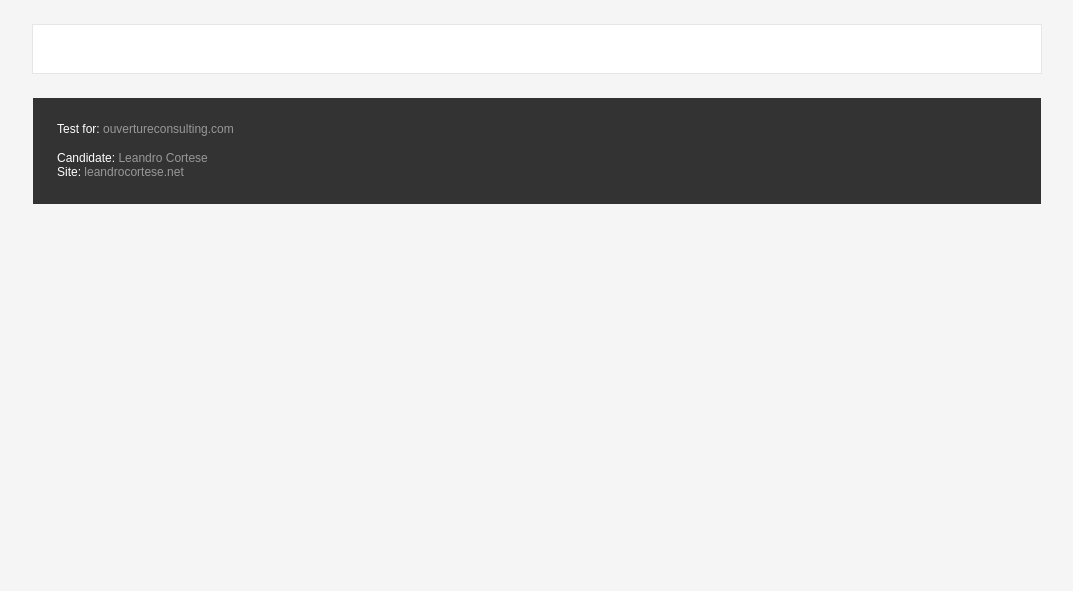
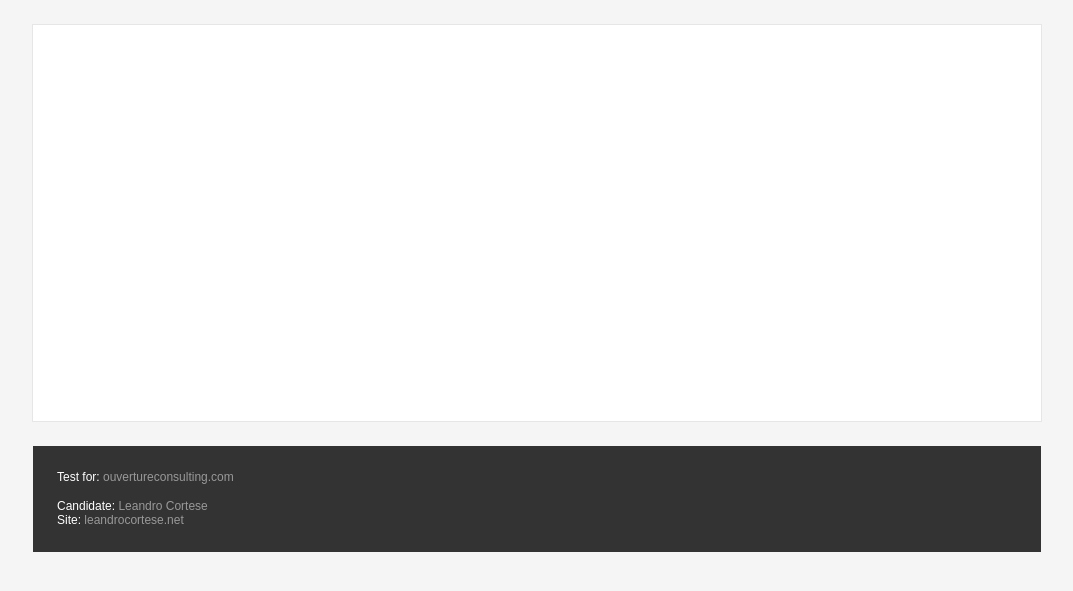
Before and after one commit to lcortese/ouverture, a PHP site: page /index.php in a window 1280 px wide. Shown: the top 591 px of the page, without its empty margins (103-1176 px from the left). Run offline with PHP 8.4, Linux system fonts and the light colour scheme; some libraries are stand-ins or nearby versions.

Commit message:
Implemented firs improves on front end

```diff
--- a/libraries/_db.php
+++ b/libraries/_db.php
@@ -2,7 +2,7 @@
 
 /*
  * Just wrap 'mysqli'
- **/
+ */
 class Db extends mysqli {
 
     public function Db ($host, $user, $pass, $name) {
--- a/models/_sections.php
+++ b/models/_sections.php
@@ -7,6 +7,7 @@ class Sections_model extends Model {
         $rows = Array();
         $result = self::db()->query('
             SELECT * FROM sections
+            ORDER BY weight ASC
         ');
 
         while($row = $result->fetch_object()) {
--- a/public/styles/site.css
+++ b/public/styles/site.css
@@ -40,3 +40,16 @@ a {
 a:hover{
     text-decoration:underline
 }
+
+
+#test .content {
+    width: 300px;
+    height: 300px;
+    overflow-y: auto;
+    margin: 2em auto;
+}
+
+#test nav {
+    text-align: center;
+    margin: 2em auto;
+}
--- a/views/home.php
+++ b/views/home.php
@@ -1,5 +1,5 @@
-<div class="">
-    <div>
+<div id="test">
+    <div class="content">
     </div>
     <nav>
     </nav>
--- a/views/layout.php
+++ b/views/layout.php
@@ -12,6 +12,9 @@
     <link href="styles/reset.css" rel="stylesheet">
     <link href="styles/root.css" rel="stylesheet">
     <link href="styles/site.css" rel="stylesheet">
+
+    <script type="text/javascript" src="scripts/vendor/jquery.js"></script>
+    <script type="text/javascript" src="scripts/test.js"></script>
 
 </head>
 <body>
```
Also changed, not shown: public/scripts/test.js (added, +63 -0 lines).
